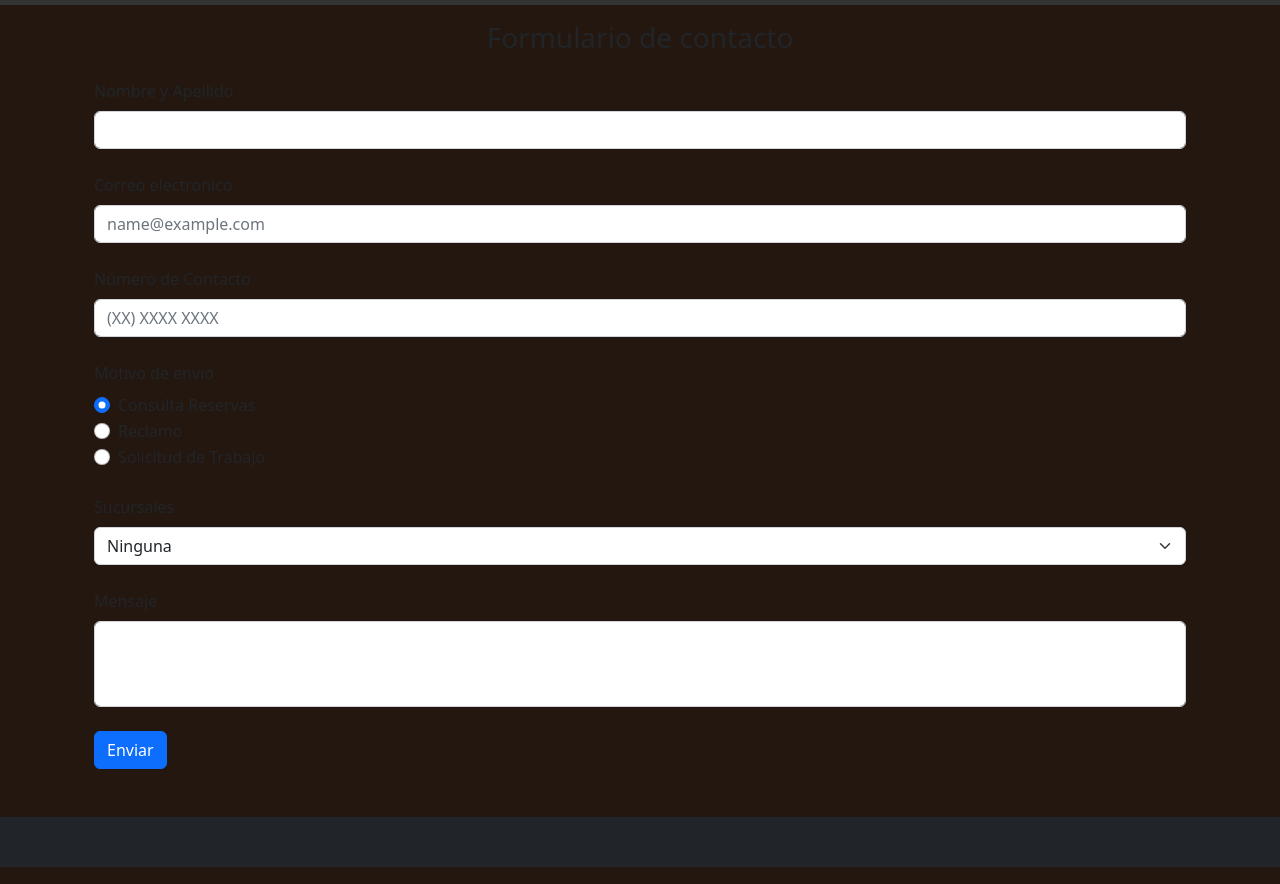
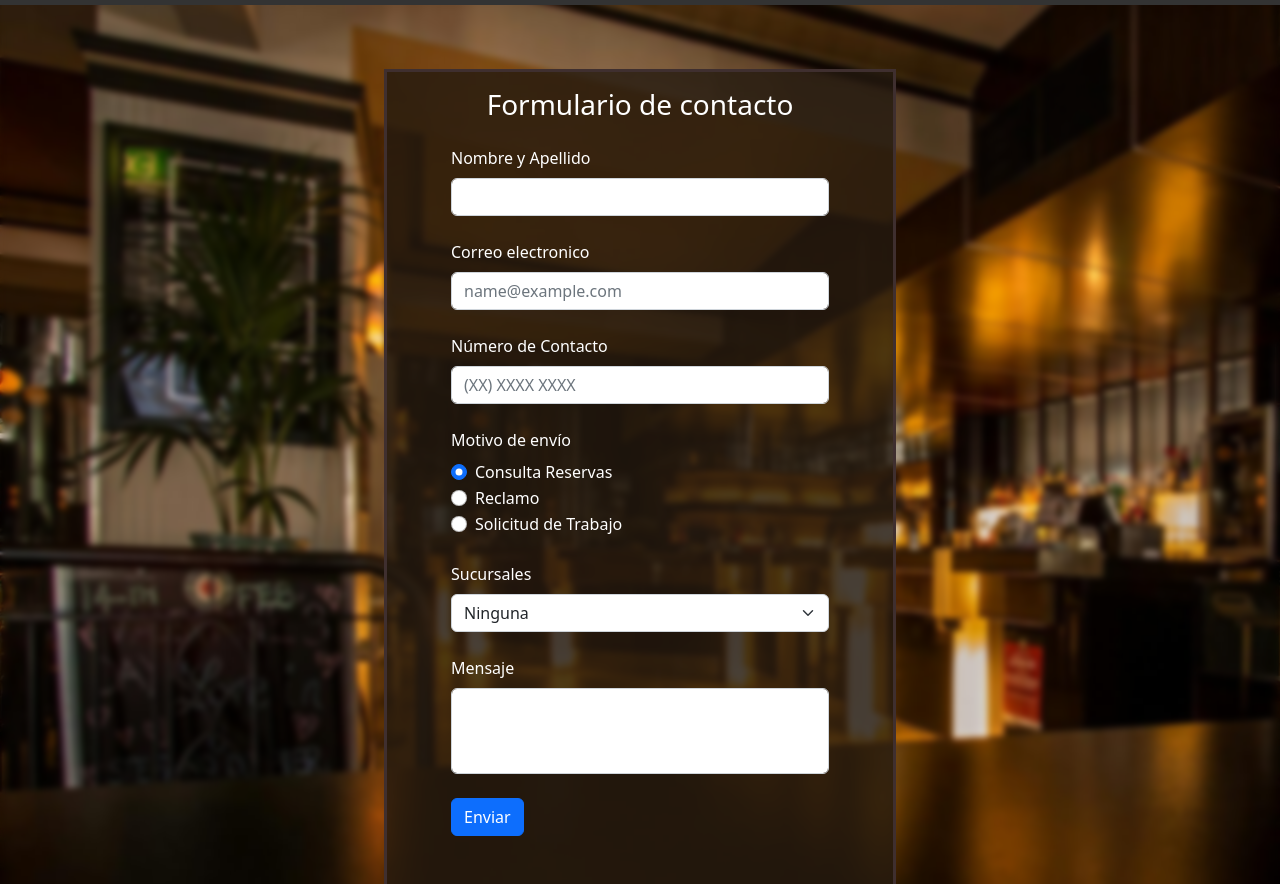
Before and after one commit to SebasTerco73/proyecto-restaurante, a plain HTML site: page form-contacto.html in a window 1280 px wide. Shown: the part 81-965 px from the top of the page. Drawn offline with nearby package versions, Linux system fonts and the light colour scheme.

Commit message:
Se unificó el proyecto.

```diff
--- a/form-contacto.html
+++ b/form-contacto.html
@@ -9,48 +9,9 @@
     <link rel="stylesheet" href="style.css">
     <link rel="icon" type="icon/ico" href="img/flati.png">
 
-
-    <!-- Cuando se achica la pantalla duplica la imagen abajo. falta corregir eso -->
-    <style>
-        :root {
-            --main-bg-color: #24170f;
-            --secondary-bg-color: rgb(20, 20, 20);
-            --navbar-color: rgb(51, 51, 51);
-            --footer-bg-color: rgb(51, 51, 51);
-            --font-family: sans-serif;
-            --text-color: white;
-        }
-
-        #principal{
-            background-image: url("img/restaurante.png");
-            background-size: cover;
-            backdrop-filter: blur(3px);
-            height: 100vh; /*Para que cuando se achique la pantalla no repita imagen y ocupe todo el largo de la pantalla! */
-            background-repeat: no-repeat;
-        }
-
-        #formulario{
-            border-color: rgb(63, 47, 47);
-            border-style: solid;
-            margin-top: 5%;
-            background-color: rgb(36, 26, 15,0.8);
-            padding-right: 5%;
-            padding-left: 5%;
-            width: 40%;
-
-        }
-
-        .nav-bar{
-            background-color: rgb(22, 13, 4);
-            border: #422c1f;
-            border-style: solid;
-        }
-
-
-    </style>
 </head>
 
-<body>
+<body id="principal">
     <nav class="navbar navbar-expand-sm">
         <div class="container-fluid">
           <a class="navbar-brand d-none d-sm-block" href="index.html"><img src="img/flati.png" alt="Logo" width="80" height="60" class="d-inline-block align-text-center">
@@ -77,42 +38,51 @@
         </div>
     </nav>
 
-    <div class="container">
-        <div class="container-fluid">
-            <h3 class="text-center mt-3">Formulario de contacto</h3>
+
+    <div class="container" id="formulario">
+        <div id="form-content">
+            <h3 class="text-center mt-3 text-white">Formulario de contacto</h3>
             <form id="myForm">
                 <div class="mt-4">
-                    <label for="nomYape" class="form-label">Nombre y Apellido</label>
+                    <label for="nomYape" class="form-label text-white">Nombre y Apellido</label>
                     <input size="50" class="form-control" type="text" name="nomYape" id="nomYape" required>
                 </div>
+
                 <div class="mt-4">
-                    <label for="email" class="form-label">Correo electronico</label>
+                    <label for="email" class="form-label text-white">Correo electronico</label>
                     <input size="50" class="form-control" type="email" name="nomYape" id="email" placeholder="name@example.com" required>
                 </div>
+
                 <div class="mt-4">
-                    <label for="telefono" class="form-label">Número de Contacto</label>
+                    <label for="telefono" class="form-label text-white">Número de Contacto</label>
                     <input type="text" class="form-control" name="contacto" id="contacto" placeholder="(XX) XXXX XXXX" required>
                 </div>
-                <label class="mt-4 mb-2" for="motivo">Motivo de envío</label>
+
+                <label class="mt-4 mb-2 text-white" for="motivo">Motivo de envío</label>
                 <div>
                     <div class="form-check">
-                        <label class="form-check-label" for="consulRes">
-                            <input class="form-check-input" type="radio" name="motivo" id="consulRes" checked>
+                        <label class="form-check-label text-white" for="consulRes">
+                            <input class="form-check-input te" type="radio" name="motivo" id="consulRes" checked>
                             Consulta Reservas
                         </label>
                     </div>
+
                     <div class="form-check">
-                        <label class="form-check-label" for="reclamo">
-                            <input class="form-check-input" type="radio" name="motivo" id="reclamo">Reclamo</label>
+                        <label class="form-check-label text-white" for="reclamo">
+                            <input class="form-check-input" type="radio" name="motivo" id="reclamo">
+                            Reclamo
+                        </label>
                     </div>
                     <div class="form-check">
-                        <label class="form-check-label" for="solicitudTrab">
+                        <label class="form-check-label text-white" for="solicitudTrab">
                         <input class="form-check-input" type="radio" name="motivo" id="solicitudTrab">Solicitud de
-                            Trabajo</label>
+                            Trabajo
+                        </label>
                     </div>
                 </div>
 
-                <label for="sucursales" class="form-label mt-4">Sucursales</label>
+                <label for="sucursales" class="form-label mt-4 text-white">Sucursales</label>
+
                 <select class="form-select" aria-label="sucursales">
                         <option selected>Ninguna</option>
                         <option value="1">Sucursal 1</option>
@@ -121,21 +91,25 @@
                 </select>
 
                 <div class="mb-3 mt-4">
-                    <label for="mensaje" class="form-label">Mensaje</label>
+                    <label for="mensaje" class="form-label text-white">Mensaje</label>
                     <textarea class="form-control" id="mensaje" rows="3"></textarea>
                 </div>
                 <input class="btn btn-primary mb-5 mt-2" type="submit" value="Enviar">
             </form>
+        </div id="form-content">
     </div>
-    </div>
-        <footer class="bg-dark text-center text-white">
+
+    <footer class="bg-dark text-center text-white mt-5">
+
     </footer>
 
     <script src="https://cdn.jsdelivr.net/npm/bootstrap@5.2.3/dist/js/bootstrap.bundle.min.js"
             integrity="sha384-kenU1KFdBIe4zVF0s0G1M5b4hcpxyD9F7jL+jjXkk+Q2h455rYXK/7HAuoJl+0I4"
             crossorigin="anonymous">
     </script>
+
     <script src="index.js"></script>
+
 </body>
 
 </html>
--- a/style.css
+++ b/style.css
@@ -67,9 +67,6 @@ nav{
 }
 /* FIN NAVBAR */
 
-#mensaje {
-    resize: none;
-}
 
 
 #logo-main {
@@ -165,3 +162,28 @@ nav{
 // Extra large devices (large desktops, 1200px and up)
 @media (min-width: 1200px) { ... }
 */
+
+
+/* FORMULARIO DE CONTACTO */
+
+#mensaje {
+    resize: none;
+}
+
+#principal{
+    background-image: url("img/restaurante.png");
+    background-size: cover;
+    backdrop-filter: blur(3px);
+    background-repeat: no-repeat;
+}
+
+#formulario{
+    border-color: rgb(63, 47, 47);
+    border-style: solid;
+    margin-top: 5%;
+    background-color: rgb(36, 26, 15,0.8);
+    padding-right: 5%;
+    padding-left: 5%;
+    width: 40%;
+
+}
```
Lines whose indentation alone changed are shown as unchanged.
